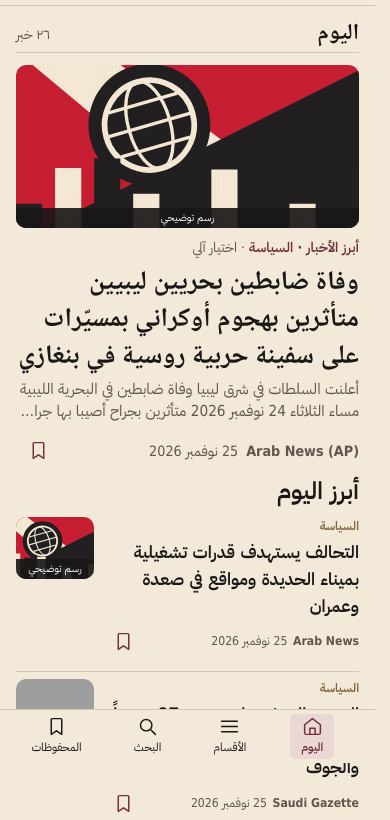
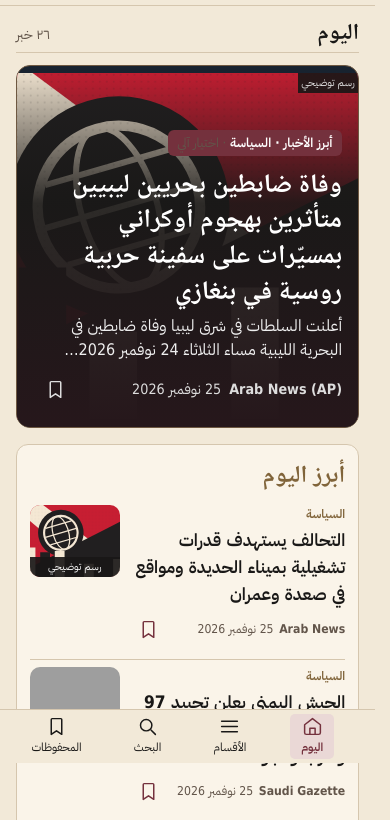
Before and after one commit to NaifHarb/zamen-ai, a plain HTML site: page index.html in a window 390 px wide. Shown: the part 81-901 px from the top of the page. Drawn offline with Linux system fonts and the light colour scheme; grey boxes are pictures that could not be loaded.

Commit message:
Match reference layout across desktop tablet and phone

```diff
--- a/styles.css
+++ b/styles.css
@@ -258,17 +258,17 @@ footer { border-block-start: 1px solid var(--line); margin-block-start: 2rem; pa
 .view-expanded .story h2{font:700 1.55rem/1.4 var(--serif)}
 
 /* ZAMEN merged editorial edition — original brand assets retained. */
-#news > .featured{position:relative;display:grid;overflow:hidden;border:0;border-radius:14px;background:#191716;color:#fff;padding:0;margin-block-end:1.25rem;isolation:isolate}
-#news > .featured > .picture-link,#news > .featured > .copy{grid-area:1/1}
-#news > .featured > .picture-link{display:block;align-self:stretch}
-#news > .featured .media{width:100%;height:100%;max-height:none;min-height:clamp(330px,43vw,480px);aspect-ratio:auto;border-radius:0}
-#news > .featured > .copy{position:relative;align-self:end;z-index:1;padding:clamp(1rem,3vw,2rem);background:linear-gradient(transparent,#151313ed 32%,#151313);padding-block-start:4rem;pointer-events:none}
-#news > .featured .copy a,#news > .featured .copy button{pointer-events:auto;color:inherit}
-#news > .featured .tag{display:inline-block;background:#a81827;color:#fff;padding:.2rem .6rem;border-radius:6px;font-size:.8rem}
-#news > .featured .story-title{font:700 clamp(1.65rem,3.4vw,2.8rem)/1.35 var(--serif);margin-block:.35rem}
-#news > .featured .deck{color:#eee;display:-webkit-box;-webkit-line-clamp:3;-webkit-box-orient:vertical;overflow:hidden;font-size:1rem}
-#news > .featured .meta{color:#ddd}
-#news > .featured .media.is-editorial .mark{inset:0 0 auto auto;width:max-content}
+.private-front > .featured{position:relative;display:grid;overflow:hidden;border:0;border-radius:14px;background:#191716;color:#fff;padding:0;margin-block-end:1.25rem;isolation:isolate}
+.private-front > .featured > .picture-link,.private-front > .featured > .copy{grid-area:1/1}
+.private-front > .featured > .picture-link{display:block;align-self:stretch}
+.private-front > .featured .media{width:100%;height:100%;max-height:none;min-height:clamp(330px,43vw,480px);aspect-ratio:auto;border-radius:0}
+.private-front > .featured > .copy{position:relative;align-self:end;z-index:1;padding:clamp(1rem,3vw,2rem);background:linear-gradient(transparent,#151313ed 32%,#151313);padding-block-start:4rem;pointer-events:none}
+.private-front > .featured .copy a,.private-front > .featured .copy button{pointer-events:auto;color:inherit}
+.private-front > .featured .tag{display:inline-block;background:#a81827;color:#fff;padding:.2rem .6rem;border-radius:6px;font-size:.8rem}
+.private-front > .featured .story-title{font:700 clamp(1.65rem,3.4vw,2.8rem)/1.35 var(--serif);margin-block:.35rem}
+.private-front > .featured .deck{color:#eee;display:-webkit-box;-webkit-line-clamp:3;-webkit-box-orient:vertical;overflow:hidden;font-size:1rem}
+.private-front > .featured .meta{color:#ddd}
+.private-front > .featured .media.is-editorial .mark{inset:0 0 auto auto;width:max-content}
 .feed-view-controls{justify-content:stretch;gap:.4rem}
 .feed-view-controls button{flex:1;border-radius:9px;font-weight:600}
 .feed-view-controls button[aria-pressed=true]{background:#b51223;color:white;border-color:#b51223}
@@ -296,14 +296,31 @@ footer { border-block-start: 1px solid var(--line); margin-block-start: 2rem; pa
 .nav-link[aria-current],.tab[aria-current]{font-weight:600}
 .section-head h1,.unified-heading,.reader h1{font-family:var(--serif)}
 .unified-heading{border-inline-start-color:var(--gold)}
-#news > .featured{border:1px solid #6e5841;border-radius:14px;background:#182330}
-#news > .featured > .copy{background:linear-gradient(transparent,#191817e8 38%,#26171b)}
-#news > .featured .tag,.feed-view-controls button[aria-pressed=true]{background:#74313d;border-color:#74313d;color:#fff}
+.private-front > .featured{border:1px solid #6e5841;border-radius:14px;background:#182330}
+.private-front > .featured > .copy{background:linear-gradient(transparent,#191817e8 38%,#26171b)}
+.private-front > .featured .tag,.feed-view-controls button[aria-pressed=true]{background:#74313d;border-color:#74313d;color:#fff}
 .view-grid .tile{border-radius:12px}
 .view-grid .tile .story-title{font-family:var(--serif);font-size:1.2rem;line-height:1.45}
 .tile-category{color:var(--gold)}
 .bottom{background:var(--paper);border-block-start:1px solid var(--line)}
 .reader .reading-copy{line-height:1.95}
 @media(prefers-reduced-motion:no-preference){button,.nav-link,.tab{transition:background-color .16s,color .16s,border-color .16s}}
-@media(max-width:649px){#news > .featured .media{min-height:360px}#news > .featured .deck{-webkit-line-clamp:2}.brand strong{font-size:2rem}}
-@media(min-width:1000px){#news > .featured .media{min-height:440px}.view-grid .tile .copy{padding:.85rem}}
+@media(max-width:649px){.private-front > .featured .media{min-height:360px}.private-front > .featured .deck{-webkit-line-clamp:2}.brand strong{font-size:2rem}}
+@media(min-width:1000px){.private-front > .featured .media{min-height:440px}.view-grid .tile .copy{padding:.85rem}}
+
+.private-front{display:grid;gap:1rem;align-items:stretch}
+.private-front > .featured{margin:0}
+.private-highlights{min-width:0;border:1px solid var(--line);border-radius:12px;padding:.8rem;background:var(--panel)}
+.private-highlights h2{font:700 1.5rem/1.4 var(--serif);color:var(--gold);margin-block-end:.4rem}
+.private-highlights .tile:last-child{border:0}
+.private-highlights .tile .media{width:90px}
+.private-sections{display:grid;grid-auto-flow:column;grid-auto-columns:minmax(105px,1fr);overflow-x:auto;gap:.6rem;padding:.85rem 0;scroll-snap-type:x proximity}
+.private-section{display:flex;flex-direction:column;align-items:center;justify-content:center;gap:.45rem;min-height:76px;border:1px solid var(--line);border-radius:10px;background:var(--panel);text-decoration:none;font-size:.85rem;text-align:center;padding:.5rem;scroll-snap-align:start}
+.private-section svg{color:var(--gold);width:26px;height:26px}
+.private-section:hover{background:var(--tint)}
+.dark .private-section:first-child{background:#482a31}
+.private-front > .featured .media{min-height:360px}
+.private-front > .featured .deck{display:-webkit-box;-webkit-line-clamp:2;-webkit-box-orient:vertical;overflow:hidden}
+@media(min-width:1000px){.private-front:has(.private-highlights){grid-template-columns:minmax(0,2.2fr) minmax(0,1fr)}.private-front > .featured .media{min-height:370px}.private-highlights .tile .media{width:clamp(64px,7vw,90px)}}
+@media(min-width:650px){.quick-nav{display:flex;overflow-x:auto;flex-wrap:nowrap}.quick-nav .nav-link{white-space:nowrap}.layout{grid-template-columns:minmax(0,1fr)}.sidebar{display:none!important;--wide-navigation:0!important}main{grid-column:1!important}}
+@media(max-width:649px){.masthead-inner{grid-template-columns:1fr auto 1fr}.brand{grid-column:2;grid-row:1;justify-self:center}.tools{grid-column:3;justify-self:end}.brand img{width:32px;height:32px}.private-front > .featured .media{min-height:330px}.private-front > .featured .story-title{font-size:1.65rem}.private-sections{grid-auto-columns:minmax(90px,1fr)}}
```
